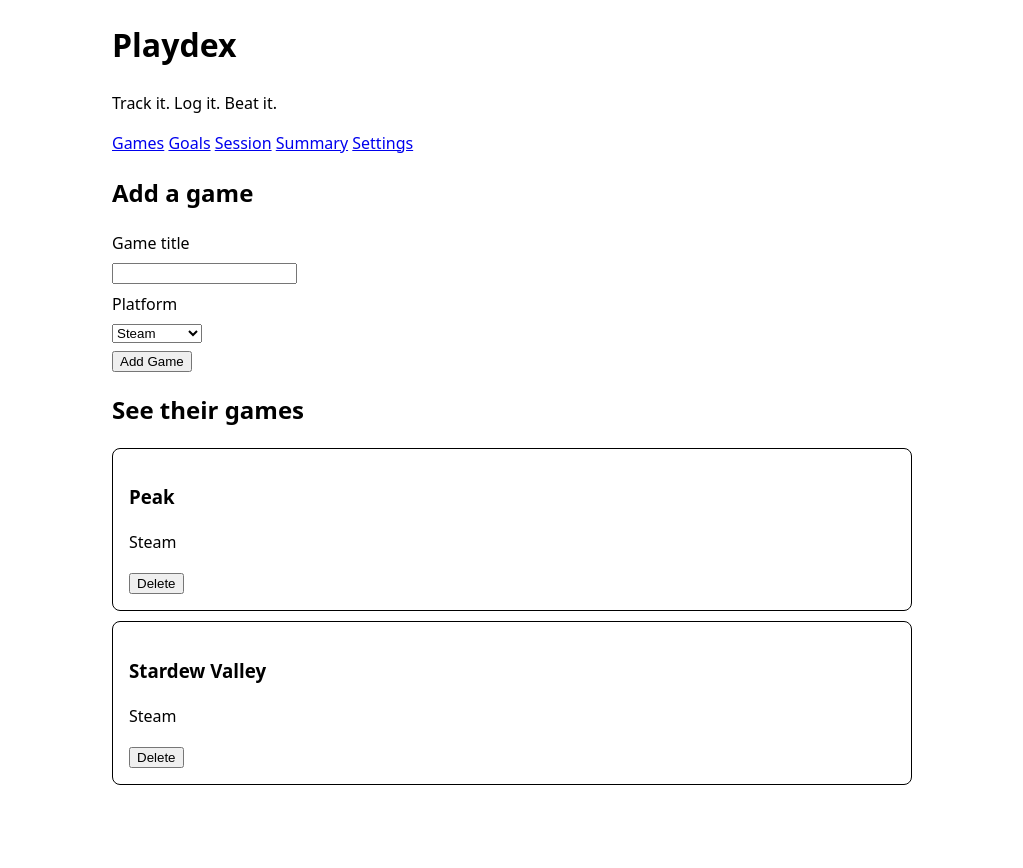
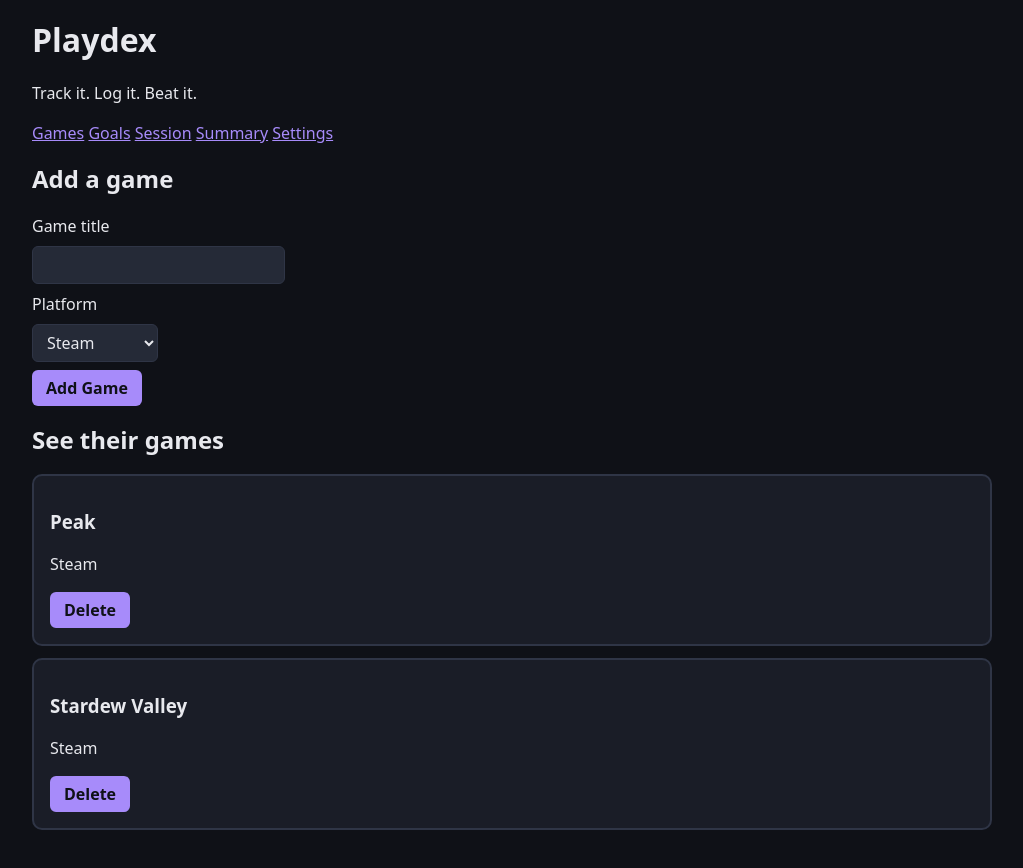
Before and after one commit to RikkaKallinen/playdex-achievement-tracker, a React (Vite) app: page / in a window 1280 px wide. Shown: the top 868 px of the page, without its empty margins (128-1151 px from the left). Before the commit the page ends 800 px from the top, so only its background shows below. Built offline with nearby package versions, Linux system fonts and the light colour scheme.

Commit message:
Add a dark theme with a customizable accent color

```diff
--- a/src/App.jsx
+++ b/src/App.jsx
@@ -58,6 +58,15 @@ function App() {
     useEffect(() => {
         localStorage.setItem("playdex-hidden-platforms", JSON.stringify(hiddenPlatforms));
     }, [hiddenPlatforms]);
+
+    const [accentColor, setAccentColor] = useState(() => {
+        return localStorage.getItem("playdex-accent") || "purple";
+    });
+
+    useEffect(() => {
+        localStorage.setItem("playdex-accent", accentColor);
+        document.documentElement.dataset.accent = accentColor;
+    }, [accentColor]);
 
     function toggleAchievement(gameId, achievementName) {
         setGames(games.map((game) => {
@@ -330,6 +339,8 @@ function App() {
                                 games={activeGames}
                                 hiddenPlatforms={hiddenPlatforms}
                                 onTogglePlatform={togglePlatform}
+                                accentColor={accentColor}
+                                onChangeAccent={setAccentColor}
                             />
                         }
                     />
--- a/src/SettingsPage.jsx
+++ b/src/SettingsPage.jsx
@@ -1,9 +1,23 @@
-import { platformNames } from "./data";
+import { platformNames, accentColors } from "./data";
 
-function SettingsPage({ games, hiddenPlatforms, onTogglePlatform }) {
+function SettingsPage({ games, hiddenPlatforms, onTogglePlatform, accentColor, onChangeAccent }) {
     return (
         <section>
             <h2>Settings</h2>
+            <h3>Accent color</h3>
+            <p>
+                {Object.keys(accentColors).map((color) => (
+                    <button
+                        key={color}
+                        type="button"
+                        className={color === accentColor ? "swatch-button selected" : "swatch-button"}
+                        onClick={() => onChangeAccent(color)}
+                    >
+                        <span className="swatch" data-accent={color} />
+                        {accentColors[color]}
+                    </button>
+                ))}
+            </p>
             <h3>Summary sections</h3>
             <p>A section appears on the Summary page once you have a game on that platform. Untick one to hide it.</p>
             {Object.keys(platformNames).map((platform) => {
--- a/src/data.js
+++ b/src/data.js
@@ -9,6 +9,14 @@ export const trophyTiers = {
     gold: "Gold",
     silver: "Silver",
     bronze: "Bronze"
+};
+
+export const accentColors = {
+    purple: "Purple",
+    teal: "Teal",
+    green: "Green",
+    orange: "Orange",
+    pink: "Pink"
 };
 
 export const starterGames = [
--- a/src/index.css
+++ b/src/index.css
@@ -1,21 +1,99 @@
+:root {
+    --bg: #0f1117;
+    --surface: #1a1d27;
+    --surface-raised: #252a37;
+    --border: #2f3546;
+    --text: #e8e9ee;
+    --text-muted: #9aa0b2;
+    --accent: #a78bfa;
+    --accent-text: #0f1117;
+    --radius: 10px;
+    color-scheme: dark;
+}
+
+[data-accent="purple"] { --accent: #a78bfa; }
+[data-accent="teal"] { --accent: #2dd4bf; }
+[data-accent="green"] { --accent: #4ade80; }
+[data-accent="orange"] { --accent: #fb923c; }
+[data-accent="pink"] { --accent: #f472b6; }
+
 body {
     font-family: system-ui, -apple-system, BlinkMacSystemFont, 'Segoe UI', Roboto, Oxygen, Ubuntu, Cantarell, 'Open Sans', 'Helvetica Neue', sans-serif;
     line-height: 1.5;
-    max-width: 800px;
+    max-width: 960px;
     margin: 0 auto;
-    padding-left: 8px;
-    padding-right: 8px;
+    padding: 0 16px 48px;
+    background: var(--bg);
+    color: var(--text);
+    accent-color: var(--accent);
 }
 
+a {
+    color: var(--accent);
+}
+
+h1,
+h2,
+h3 {
+    line-height: 1.2;
+}
+
+/* Cards */
 .game-card,
 .achievement-card,
 .goal-card,
 .timeline-item {
-    /* Shared rules */
-    border: 1px solid black;
+    background: var(--surface);
+    border: 2px solid var(--border);
+    border-radius: var(--radius);
     padding: 16px;
-    border-radius: 8px;
-    margin-bottom: 10px;
+    margin-bottom: 12px;
+}
+
+.achievement-card.unlocked,
+.goal-card.completed {
+    border-color: var(--accent);
+}
+
+/* Buttons */
+button {
+    font: inherit;
+    font-weight: 600;
+    padding: 6px 14px;
+    color: var(--accent-text);
+    background: var(--accent);
+    border: none;
+    border-radius: 6px;
+    cursor: pointer;
+}
+
+button:hover {
+    filter: brightness(1.1);
+}
+
+button:disabled {
+    opacity: 0.5;
+    cursor: not-allowed;
+    filter: none;
+}
+
+/* Form fields */
+input,
+select,
+textarea {
+    font: inherit;
+    color: var(--text);
+    background: var(--surface-raised);
+    border: 1px solid var(--border);
+    border-radius: 6px;
+    padding: 6px 10px;
+}
+
+input:focus,
+select:focus,
+textarea:focus {
+    outline: 2px solid var(--accent);
+    outline-offset: 1px;
 }
 
 form label,
@@ -26,20 +104,19 @@ form button {
     margin-bottom: 8px;
 }
 
-.achievement-card.unlocked {
-    border-color: green;
-}
-
-.goal-card.completed {
-    border-color: green;
-}
-
 textarea {
     display: block;
     width: 100%;
+    box-sizing: border-box;
     margin-top: 4px;
 }
 
+details summary {
+    cursor: pointer;
+    color: var(--text-muted);
+}
+
+/* Timeline filter dropdown */
 .filter-dropdown {
     position: relative;
     display: inline-block;
@@ -47,10 +124,11 @@ textarea {
 }
 
 .filter-dropdown summary {
-    cursor: pointer;
     list-style: none;
-    border: 1px solid black;
-    border-radius: 8px;
+    color: var(--text);
+    background: var(--surface-raised);
+    border: 1px solid var(--border);
+    border-radius: 6px;
     padding: 4px 12px;
 }
 
@@ -65,9 +143,9 @@ textarea {
     margin: 4px 0 0;
     padding: 4px 0;
     list-style: none;
-    background: white;
-    border: 1px solid black;
-    border-radius: 8px;
+    background: var(--surface);
+    border: 1px solid var(--border);
+    border-radius: 6px;
 }
 
 .filter-dropdown li button {
@@ -75,17 +153,41 @@ textarea {
     width: 100%;
     padding: 4px 12px;
     text-align: left;
-    font: inherit;
+    font-weight: normal;
+    color: var(--text);
     background: none;
-    border: none;
-    cursor: pointer;
+    border-radius: 0;
 }
 
 .filter-dropdown li button:hover {
-    background: #eee;
+    background: var(--surface-raised);
+    filter: none;
 }
 
 .check {
     display: inline-block;
     width: 1.5em;
 }
+
+/* Accent color picker */
+.swatch-button {
+    font-weight: normal;
+    color: var(--text);
+    background: var(--surface-raised);
+    border: 2px solid transparent;
+    margin: 0 8px 8px 0;
+}
+
+.swatch-button.selected {
+    border-color: var(--text);
+}
+
+.swatch {
+    display: inline-block;
+    width: 14px;
+    height: 14px;
+    margin-right: 8px;
+    vertical-align: -2px;
+    border-radius: 50%;
+    background: var(--accent);
+}
```
